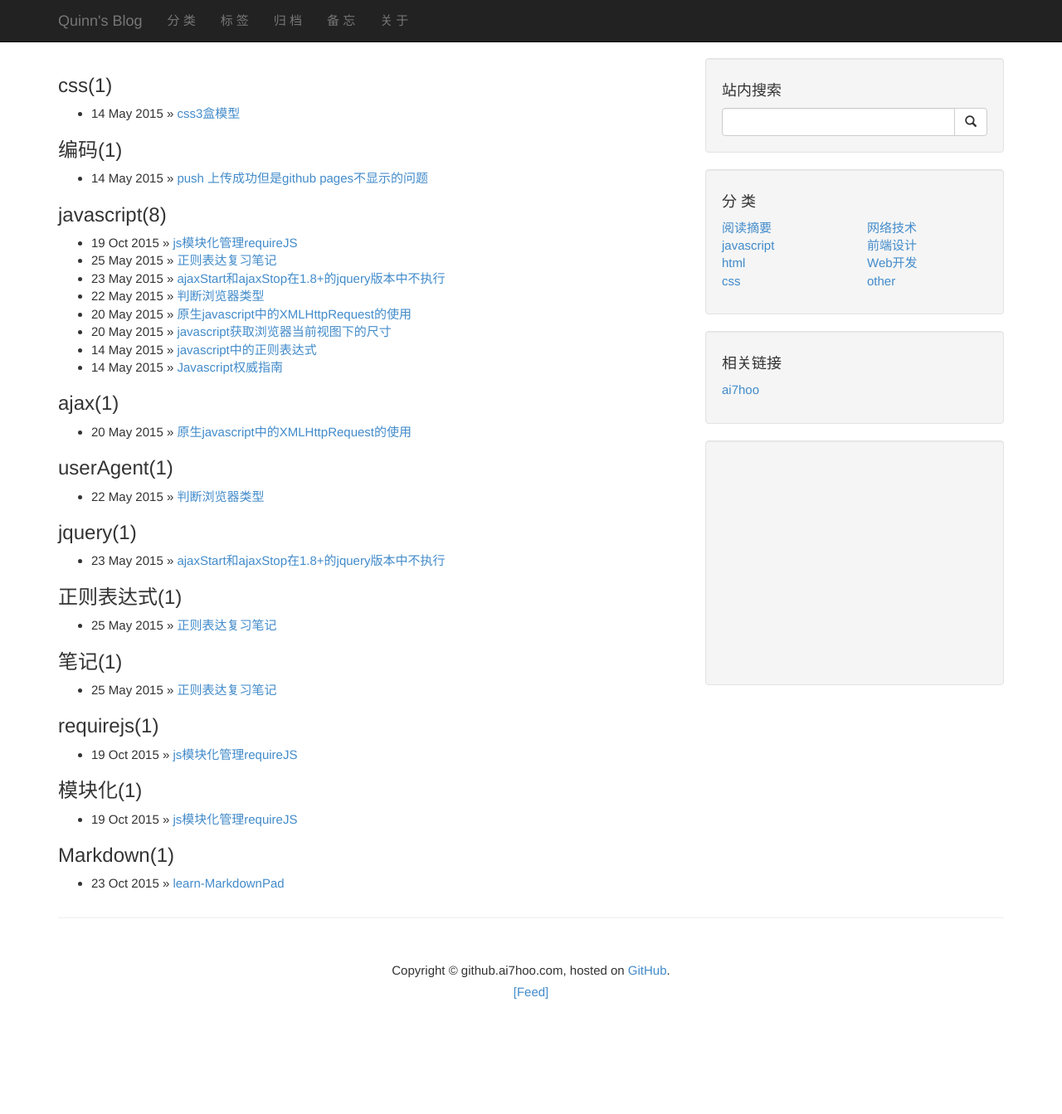
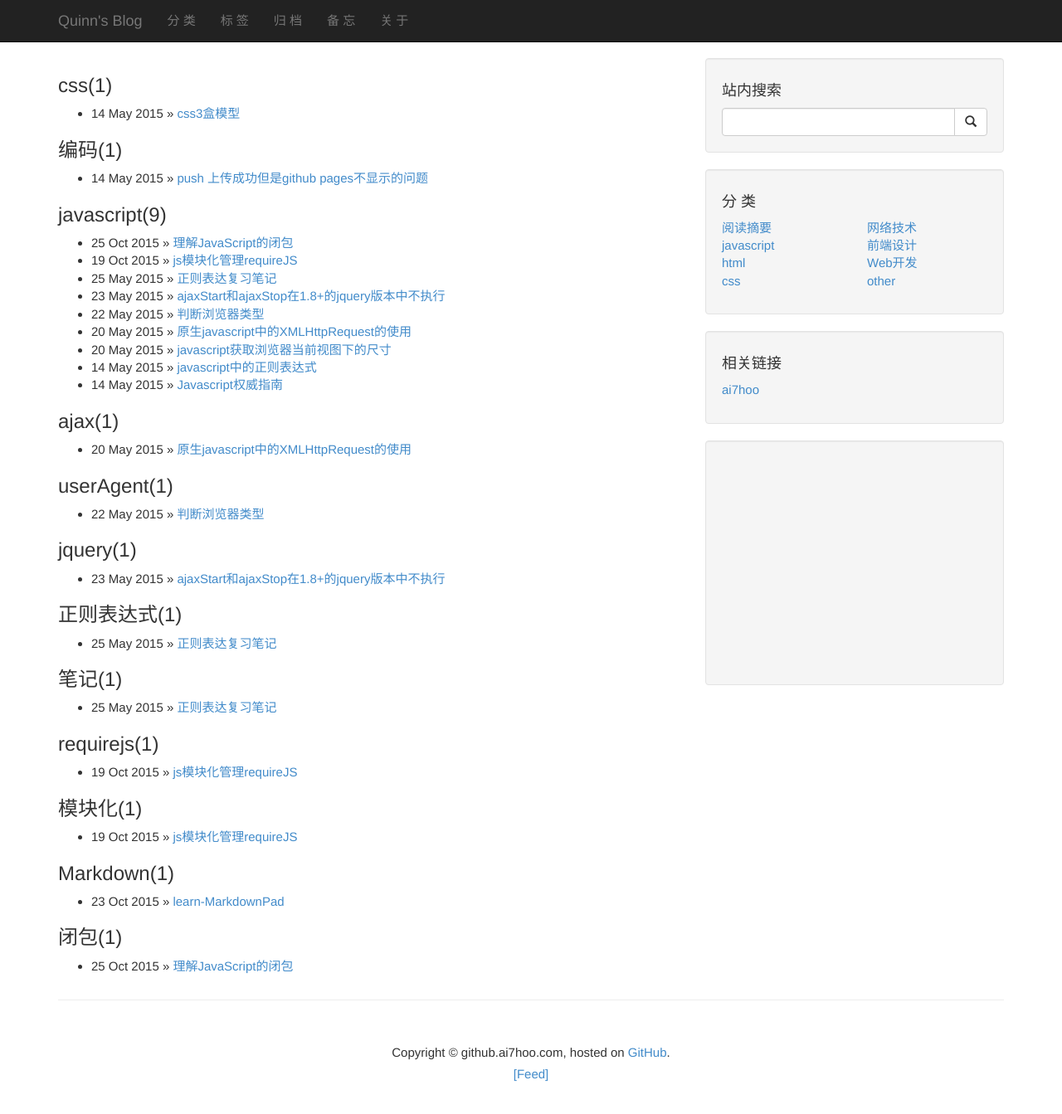
Before and after one commit to ai7hoo/ai7hoo_website, a Jekyll site: the page built from tags.md, in a window 1280 px wide and 1369 px high. Shown: the top 1343 px of the window at 83% size. Built offline with Jekyll 4.4.1, drawn with Linux system fonts in a browser that asks for light colours; Markdown is read by kramdown in place of the engine named in the settings; comment, search, counter and statistics services are not loaded; part of the change alters nothing that is shown.

Commit message:
modified 20150525 post article

````diff
--- a/_posts/2015-10-25-understand-closure-of-javascript.md
+++ b/_posts/2015-10-25-understand-closure-of-javascript.md
@@ -1,90 +1,172 @@
-<!DOCTYPE html>
-<html class="um landscape min-width-240px min-width-320px min-width-480px min-width-768px min-width-1024px">
-    <head>
-        <title></title>
-        <meta charset="utf-8">
-        <meta name="viewport" content="target-densitydpi=device-dpi, width=device-width, initial-scale=1, user-scalable=no, minimum-scale=1.0, maximum-scale=1.0">
-        <link rel="stylesheet" href="css/fonts/font-awesome.min.css">
-        <link rel="stylesheet" href="css/ui-box.css">
-        <link rel="stylesheet" href="css/ui-base.css">
-        <link rel="stylesheet" href="css/ui-color.css">
-        <link rel="stylesheet" href="css/appcan.icon.css">
-        <link rel="stylesheet" href="css/appcan.control.css">
-        <link rel="stylesheet" href="css/custom.css">
-    </head>
-    <body class="um-vp bc-bg" ontouchstart>
-        <div class="ub ub-ver umar-t">
-            <div class="ub ub-f1 ub-pc  umar-t">
-                <div class="ub ub-f1 ub-ps umar-l" id="back-btn">
+---
+layout: post
+category: "javascript"
+title: "理解JavaScript的闭包"
+tags: ["javascript","闭包"]
+---
 
-                </div>
-                <div class="ub ub-f1">请选择服务项目</div>
-            </div>
-            <div class="ub ub-f1 ub-pc uinn ulev-1 color-8">看服务商谁有空闲　找服务商“货”比三家</div>
-        </div>
-        <div class="split-bar"></div>
-        <div class="ub uinn color-8 ubb umar-t umar-b"><span class="bcolor">&nbsp;</span> 生活服务</div>
-        <div class="ub uinn umar-b">
-            <div class="ub ub-f1 umar-t umar-b service-item" data-serviceli="1"><span class="uba uinn bcolor-ef ulev-1">保洁清洁</span></div>
-            <div class="ub ub-f1 umar-t umar-b service-item" data-serviceli="2"><span class="uba uinn bcolor-ef ulev-1">家电清理</span></div>
-            <div class="ub ub-f1 umar-t umar-b service-item" data-serviceli="3"><span class="uba uinn bcolor-ef ulev-1">管道疏通</span></div>
-            <div class="ub ub-f1 umar-t umar-b service-item" data-serviceli="1"><span class="uba uinn bcolor-ef ulev-1">卫浴换洗</span></div>
-        </div>
-        <div class="ub uinn umar-b">
-            <div class="ub ub-f1 umar-t umar-b service-item" data-serviceli="1"><span class="uba uinn bcolor-ef ulev-1">开锁换锁</span></div>
-            <div class="ub ub-f1 umar-t umar-b service-item" data-serviceli="1"><span class="uba uinn bcolor-ef ulev-1">纱窗维修</span></div>
-            <div class="ub ub-f1 umar-t umar-b service-item" data-serviceli="1"><span class="uba uinn bcolor-ef ulev-1">搬家服务</span></div>
-            <div class="ub ub-f1 umar-t umar-b service-item" data-serviceli="1"><span class="uba uinn bcolor-ef ulev-1">货运出租</span></div>
-        </div>
-        <div class="split-bar"></div>
-        <div class="ub uinn color-8 ubb umar-t umar-b"><span class="bcolor">&nbsp;</span> 家政服务</div>
-        <div class="ub uinn umar-b">
-            <div class="ub ub-f1 umar-t umar-b service-item" data-serviceli="1"><span class="uba uinn bcolor-ef ulev-1">月嫂</span></div>
-            <div class="ub ub-f1 umar-t umar-b service-item" data-serviceli="2"><span class="uba uinn bcolor-ef ulev-1">保姆</span></div>
-            <div class="ub ub-f1 umar-t umar-b service-item" data-serviceli="3"><span class="uba uinn bcolor-ef ulev-1">育儿嫂</span></div>
-            <div class="ub ub-f1 umar-t umar-b service-item" data-serviceli="1"><span class="uba uinn bcolor-ef ulev-1">陪护工</span></div>
-        </div>
-        <div class="ub uinn umar-b">
-            <div class="ub ub-f1 umar-t umar-b service-item" data-serviceli="1"><span class="uba uinn bcolor-ef ulev-1">钟点工</span></div>
-            <div class="ub ub-f1 umar-t umar-b service-item" data-serviceli="1"><span class="uba uinn bcolor-ef ulev-1">催乳师</span></div>
-            <div class="ub ub-f1 umar-t umar-b service-item" data-serviceli="1"><span class="uba uinn bcolor-ef ulev-1">推拿师</span></div>
-            <div class="ub ub-f1 umar-t umar-b service-item" data-serviceli="1"><span class="uba uinn bcolor-ef ulev-1">货运出租</span></div>
-        </div>
-        <div class="split-bar"></div>
-        <div class="ub uinn color-8 ubb umar-t umar-b"><span class="bcolor">&nbsp;</span> 零工服务</div>
-        <div class="ub uinn umar-b">
-            <div class="ub ub-f1 umar-t umar-b service-item" data-serviceli="1"><span class="uba uinn bcolor-ef ulev-1">木工</span></div>
-            <div class="ub ub-f1 umar-t umar-b service-item" data-serviceli="1"><span class="uba uinn bcolor-ef ulev-1">瓦工</span></div>
-            <div class="ub ub-f1 umar-t umar-b service-item" data-serviceli="1"><span class="uba uinn bcolor-ef ulev-1">水电工</span></div>
-            <div class="ub ub-f1 umar-t umar-b service-item" data-serviceli="1"><span class="uba uinn bcolor-ef ulev-1">水暖工</span></div>
-        </div>
-        <div class="ub uinn umar-b">
-            <div class="ub ub-f1 umar-t umar-b service-item" data-serviceli="1"><span class="uba uinn bcolor-ef ulev-1">油漆工</span></div>
-            <div class="ub ub-f1 umar-t umar-b service-item" data-serviceli="1"><span class="uba uinn bcolor-ef ulev-1">家具安装</span></div>
-            <div class="ub ub-f1 umar-t umar-b service-item" data-serviceli="1"><span class="uba uinn bcolor-ef ulev-1">打孔砸墙</span></div>
-            <div class="ub ub-f1 umar-t umar-b service-item" data-serviceli="1"><span class="uba uinn bcolor-ef ulev-1">装卸零工</span></div>
-        </div>
+原文：[http://www.cnblogs.com/eyeear/p/4601884.html](http://www.cnblogs.com/eyeear/p/4601884.html)
 
-    </body>
-    <script src="js/appcan.js"></script>
-    <script src="js/appcan.control.js"></script>
-    <script src="js/jquery.min.js"></script>
-    <script src="js/main.js"></script>
-    </body>
-    <script>
-        appcan.ready(function() {
+周末被安排来加班，忙里偷闲...
 
-        });
-        //选择服务类型
-        $(".service-item").on('click',function(){
-            $(this).addClass('');
-            var select_service_id = $(this).data('serviceli');
-            appcan.locStorage.setVal('select_service_id',select_service_id);
-            openNewWin('add_demand.html');
-        });
-        //返回
-        appcan.button('#back-btn','btn-act',function(){
-            appcan.window.close(-1);
-        });
-    </script>
-</html>
+-------------------------------------
+
+  在JS这块，免不了被问什么是闭包。
+  从一个常见的 循环 问题说起。
+  有一个ul列表, 里面有5个li标签，我希望点击每个li标签的时候，弹出每个li标签对应的索引值（第一个弹出0，第二个弹出1...）。
+```html
+<ul id="result">
+<li>1</li>
+<li>2</li>
+<li>3</li>
+<li>4</li>
+<li>5</li>
+</ul>
+```
+
+当我很认真的写出一段代码：
+
+```javascript
+var lis = document.getElementsByTagName('li'),n=lis.length,i=0;
+for(i;i<n;i++){
+	lis[i].onclick = function(){
+		alert(i);
+	}
+}
+```
+
+蛮高兴的做了点击测试，从第一个li标签开始，弹出"5",第二个、第三个...全部都弹出“5”。什么情况，这不是我想要的结果。出现了问题，就去找问题的原因，当我点击每个li标签的时候，都弹出“5”，说明for循环已经运行完了，变量 i  也跟着循环条件增加到了5，在我点击前，循环已经执行完成。
+
+经过一番思考，重新写了这段代码：
+
+```javascript
+var lis = document.getElementsByTagName('li'),n=lis.length,i=0;
+for(i;i<n;i++){
+	lis[i].index = i;
+	lis[i].onclick = function(){
+		alert(this.index);
+	}
+}
+```
+
+把每次循环时变量 i 的值赋值给每个li标签对象的一个属性。很神奇的这段代码做到了我要的结果，点击每个li标签弹出了对应的索引值（第一个弹出0，第二个弹出1...）。这让我想到是因为变量 i 没有被正确的引用，才发生那都弹出5的问题。懵懵懂懂的想到要正确的引用 变量 i 。经过多次写写改改，点击测试，写出了下面这样的代码：
+
+```javascript
+//
+var lis = document.getElementsByTagName('li'),n=lis.length,i=0;
+for(i;i<n;i++){
+	(function(num){
+		lis[num].onclick = function(){
+			alert(num);
+		}
+	}(i));
+}
+//或者
+var lis = document.getElementsByTagName('li'),n=lis.length,i=0;
+for(i;i<n;i++){
+	lis[i].onclick = function(num){
+		return function(){
+			alert(num);
+		}
+	}(i);
+}
+```
+
+后来半知半解的明白了这是闭包的一种运用， 闭包与 **变量的作用域 、 变量的生存周期** 有密切的关系 。要理解闭包就要理解变量的作用域、变量的生存周期。好吧，得先了解与变量有关的知识了。
+
+#### 变量的作用域
+
+当在一个函数中声明一个变量的时候，如果我们没有加上关键字 **var** , 这个变量就是 **全局变量** ，加上了关键字var，这个变量就是 **局部变量** ，只有在这个函数内部才能访问这个局部变量，在函数外是访问不到的。 函数的参数也是局部变量，只能在函数内部访问。
+
+```javascript
+function a(){
+	b = 1;
+	var c = 2;
+}
+a();
+alert(b);//1
+alert(c);//出错 c 未定义
+```
+
+定义了一个函数a，里面有个全局变量b，局部变量c。当在函数a外部访问变量b、c，正常弹出了b的值，而变量c是局部变量，没有正常访问，所以出错，提示变量c未定义。
+
+在函数内部，局部变量优先级高于同名的全局变量 。 **当定义一个函数的时候，也会随之创建一个函数作用域** 。当在函数内部访问一个变量的时候，会在函数内部作用域搜索这个变量，如果函数内部没有这个变量，会在函数外部搜索，直到找到这个名称的变量为止。如果找不到，就会抛出一个错误。
+
+```javascript
+var v = 1;
+function a(){
+	var m = 2;
+	function b(){
+		var n = 3;
+		alert(m);// 2
+		alert(v);// 1
+	}
+	b();
+	alert(n);//出错
+}
+a();
+```
+
+![window闭包演示](/images/iyY3qu.jpg "window闭包演示")
+
+上面的代码第一次弹出变量m，首先在函数b里查找，但没有找到，继续往外找，在函数a里面找，m的值为2；第二次弹出变量v，同样的函数b里找，没有找到，再在函数a里找，也没有找到，在往外找，找到了v的值为1；第三次弹出变量n，在函数a里面找，没有找到，不能在函数b里面找，因为查找是向上、向外的，不能向下、向内，最后在函数a的外面找，也没有找到，这时就抛出错误，变量n没有定义。
+
+上面的代码有三个作用域，函数b的作用域，函数a的作用域，window全局作用域(最顶层的作用域)，这些作用域联合起来，就形成了作用域链。访问变量就是在这个作用域链的一个搜索过程。
+
+#### 变量的生存周期
+
+在javascript中，全局变量拥有很长的生存周期，直到把变量销毁，而局部变量会随着函数调用结束被销毁。
+
+```javascript
+function a(){
+	v = 1;//全局变量
+	alert(v);//1
+}
+a();
+alert(v);//1 全局变量
+
+function b(){
+	var i = 2;
+	alert(i);
+}
+b();
+alert(i);//出错 i未定义 局部变量已经被销毁
+```
+
+上面的代码定义了两个函数，函数a内部定义全局变量v，函数a执行完后全局变量v还存在；函数b内部定义了局部变量i，函数b执行完后局部变量i被销毁。
+
+```javascript
+function c(){
+	var k = 3;//局部变量
+	return function(){
+		k++;
+		alert(k);
+	};
+}
+var f = c();
+f();//4
+f();//4
+f();//4
+```
+
+上面的代码定义了一个函数c，函数c内部定义了局部变量k，当函数c执行后返回了一个匿名函数，匿名函数访问了局部变量k，变量f的值为这个匿名函数，调用f实际上是调用这个匿名函数。每次调用f()，变量k的值都会增加1。在这里局部变量k没有在函数c执行完后被销毁，反而“活”了下来，它的生存周期延长了。
+
+#### 什么是闭包
+
+当前作用域总是能够访问外部作用域中的变量, [函数](http://bonsaiden.github.io/JavaScript-Garden/zh/#function.scopes) 是 JavaScript 中唯一拥有自身作用域的结构, 因此闭包的创建依赖于函数。
+
+1. 一个函数可以引用外部函数的变量，这个函数就可算是一个闭包。
+2. 外部函数已经执行完，内部的函数仍可以引用外部函数的变量。这个内部函数就可算是一个闭包。
+3. 函数能存储其作用域的变量、能读写当前函数作用域内变量的函数可算是一个闭包。
+
+-----------------
+
+阅读：
+
+《JavaScript权威指南》： 函数的执行依赖于变量作用域，这个作用域是在函数定义时决定的。为了实现这种作用域，函数对象的内部状态不仅包含函数代码逻辑，还必须引用当前的作用域链。函数对象可以通过作用域链相互关联起来，函数体内部的变量都可以保存在函数作用域内，这种特性被称为闭包。 这说得云里雾里的，让人不是很懂，这得先了解作用域、作用域链。
+
+《JavaScript高级程序设计》：闭包是指有权访问另一个函数作用域中的变量的函数。创建闭包的常用方式，就是在一个函数内部创建另一个函数。这个还好，至少让人知道一种是闭包的情况。
+
+《你不知道的JavaScript（上卷）》
+
+《Effective JavaScript: 编写高质量JavaScript代码的68个有效方法》
````
